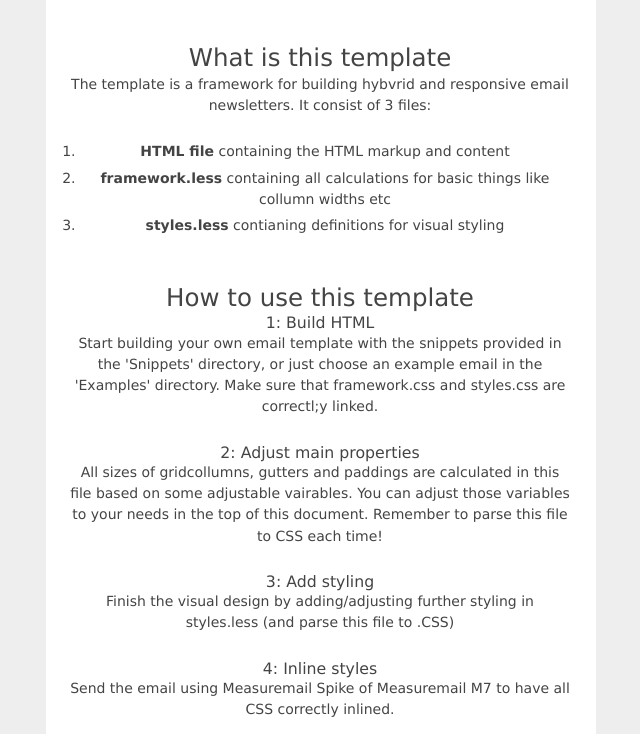
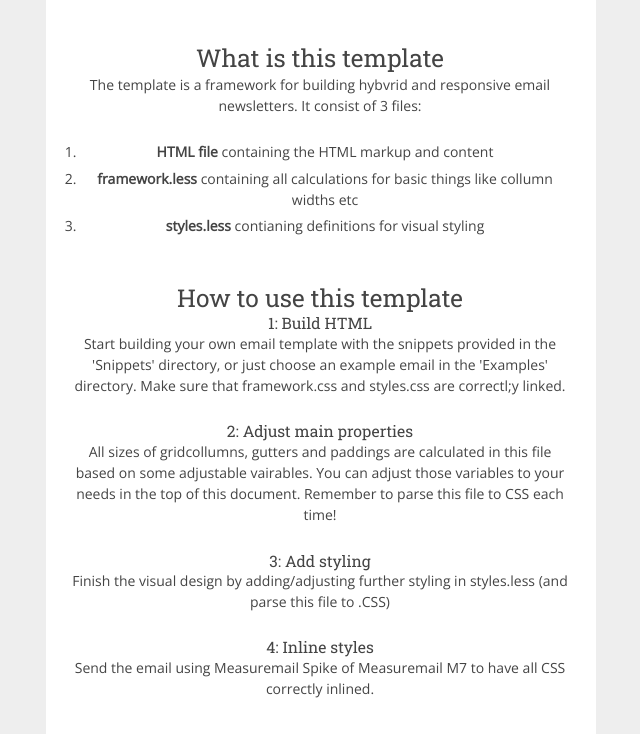
Before and after one commit to MaartenWL/Spike-Email-Construction-Kit, a plain HTML site: page index.html in a window 1280 px wide. Shown: the part 600-1334 px from the top of the page, without its empty margins (319-959 px from the left). Drawn offline with nearby package versions, Linux system fonts and the light colour scheme.

Commit message:
Added some nice webfonts

```diff
--- a/styles.less
+++ b/styles.less
@@ -1,3 +1,4 @@
+@import url('https://fonts.googleapis.com/css?family=Open+Sans|Roboto+Slab');
 /* colors */
 @color-01:#444444;
 @color-02:#eeeeee;
@@ -25,9 +26,10 @@
 @grid-bg: @color-03;
 @content-box-bg: @color-03; // Sets the background color on boxed content
 
+
 /* Typography */
 
-@base-font-stack: verdana,arial;
+@base-font-stack: 'Open Sans', sans-serif;
 @base-font-color:@color-01;
 @base-font-weight: 400;
 /* Please note: font size and line heights are set in framework.less*/
@@ -35,7 +37,7 @@
 
 /* Typography > headings */
 
-@heading-font-stack: verdana,arial;
+@heading-font-stack: 'Roboto Slab',serif;
 @heading-color: #cc0000;
 @heading-font-weight: 400;
 /* Please note: font size and line heights are set in framework.less*/
```
Also changed, not shown: styles.css.
